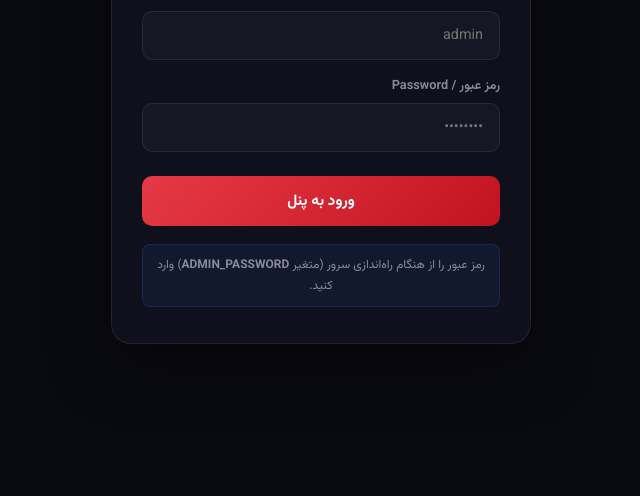
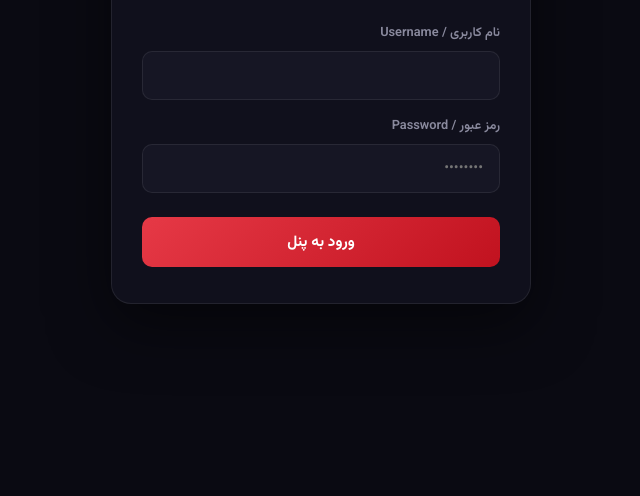
Before and after one commit to nitson-games/deadverse, a website: page adminpanel.html in a window 1280 px wide. Shown: the part 304-800 px from the top of the page, without its empty margins (319-959 px from the left). Drawn offline with Linux system fonts and the light colour scheme.

Commit message:
feat(panel): open the admin panel at /admin and drop the setup hints
A fan site with a visible "adminpanel.html" and a login box that spells out
where the password comes from is a prototype, not a product. The rewrite gives
one clean door, the old path redirects to it, and the login screen no longer
names ADMIN_PASSWORD or pre-fills a sample username.

```diff
--- a/adminpanel.html
+++ b/adminpanel.html
@@ -101,12 +101,6 @@
       transform: translateY(-2px);
       box-shadow: 0 8px 24px rgba(230,57,70,0.4);
     }
-    .login-hint {
-      text-align: center; font-size: 0.75rem; color: var(--text-dim);
-      margin-top: 18px; padding: 10px;
-      background: rgba(58,134,255,0.08);
-      border-radius: 8px; border: 1px solid rgba(58,134,255,0.15);
-    }
     .login-error {
       color: #ff6b7a; font-size: 0.8rem; text-align: center;
       margin-top: 12px; display: none;
@@ -606,12 +600,11 @@
       <div class="login-logo">DEAD<span>VERSE</span></div>
       <div class="login-sub">پنل مدیریت • Admin Panel</div>
       <label>نام کاربری / Username</label>
-      <input type="text" id="loginUser" placeholder="admin" autocomplete="username" />
+      <input type="text" id="loginUser" autocomplete="username" />
       <label>رمز عبور / Password</label>
       <input type="password" id="loginPass" placeholder="••••••••" autocomplete="current-password" />
       <button class="login-btn" id="loginBtn">ورود به پنل</button>
       <div class="login-error" id="loginError">نام کاربری یا رمز عبور اشتباه است.</div>
-      <div class="login-hint" id="loginHint">رمز عبور را از هنگام راه‌اندازی سرور (متغیر <strong>ADMIN_PASSWORD</strong>) وارد کنید.</div>
     </div>
   </div>
 
```
Also changed, not shown: README.md, vercel.json.
